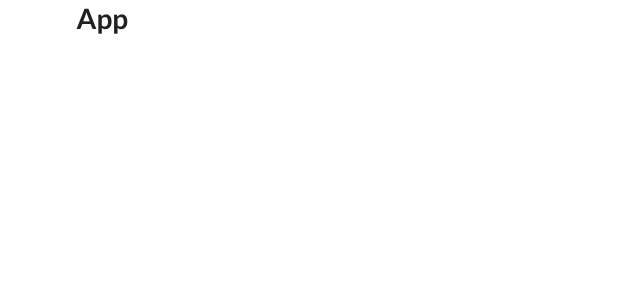
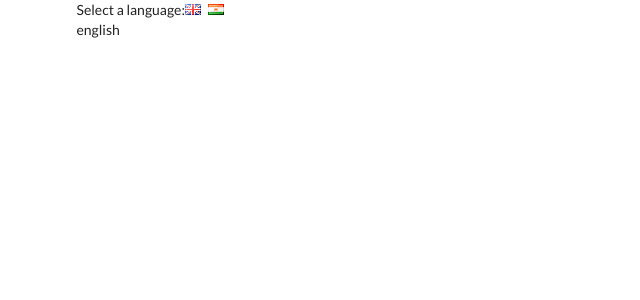
Before and after one commit to dharmabumzee/Translate, a React (Create React App) app: page / in a window 1280 px wide. Shown: the top 300 px of the page, without its empty margins (0-640 px from the left). Built offline with nearby package versions, Linux system fonts and the light colour scheme.

Commit message:
make select a lanaguage toggle

```diff
--- a/src/components/App.js
+++ b/src/components/App.js
@@ -1,11 +1,32 @@
 import React from "react";
 
-const App = () => {
-  return (
-    <div className="ui container">
-      <h1>App</h1>
-    </div>
-  );
-};
+class App extends React.Component {
+  state = {
+    language: "english",
+  };
+
+  onLanguageChange = (language) => {
+    this.setState({ language });
+  };
+
+  render() {
+    return (
+      <div className="ui container">
+        <div>
+          Select a language:
+          <i
+            className="flag uk"
+            onClick={() => this.onLanguageChange("english")}
+          />
+          <i
+            className="flag ne"
+            onClick={() => this.onLanguageChange("dutch")}
+          />
+        </div>
+        {this.state.language}
+      </div>
+    );
+  }
+}
 
 export default App;
```
